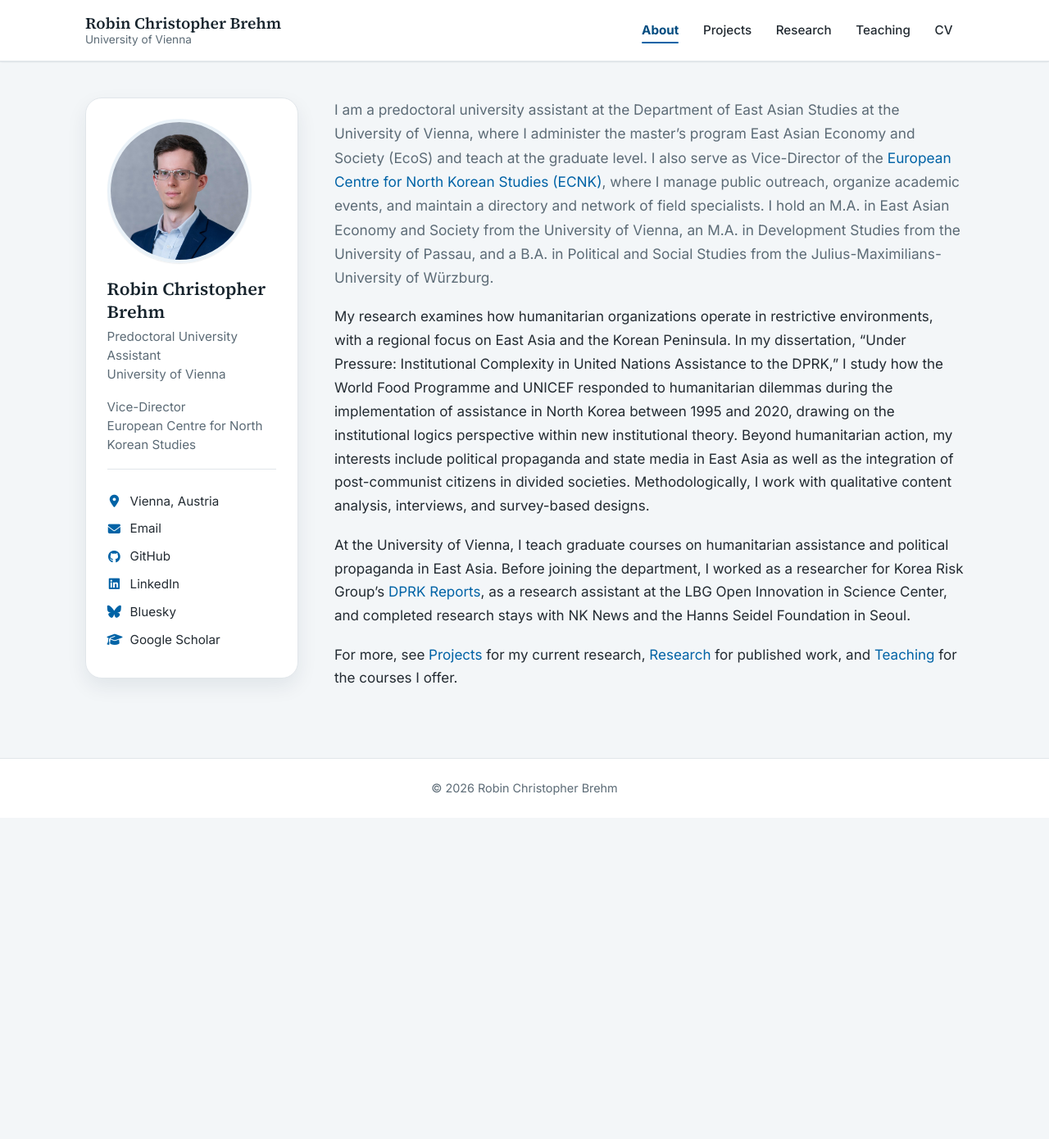
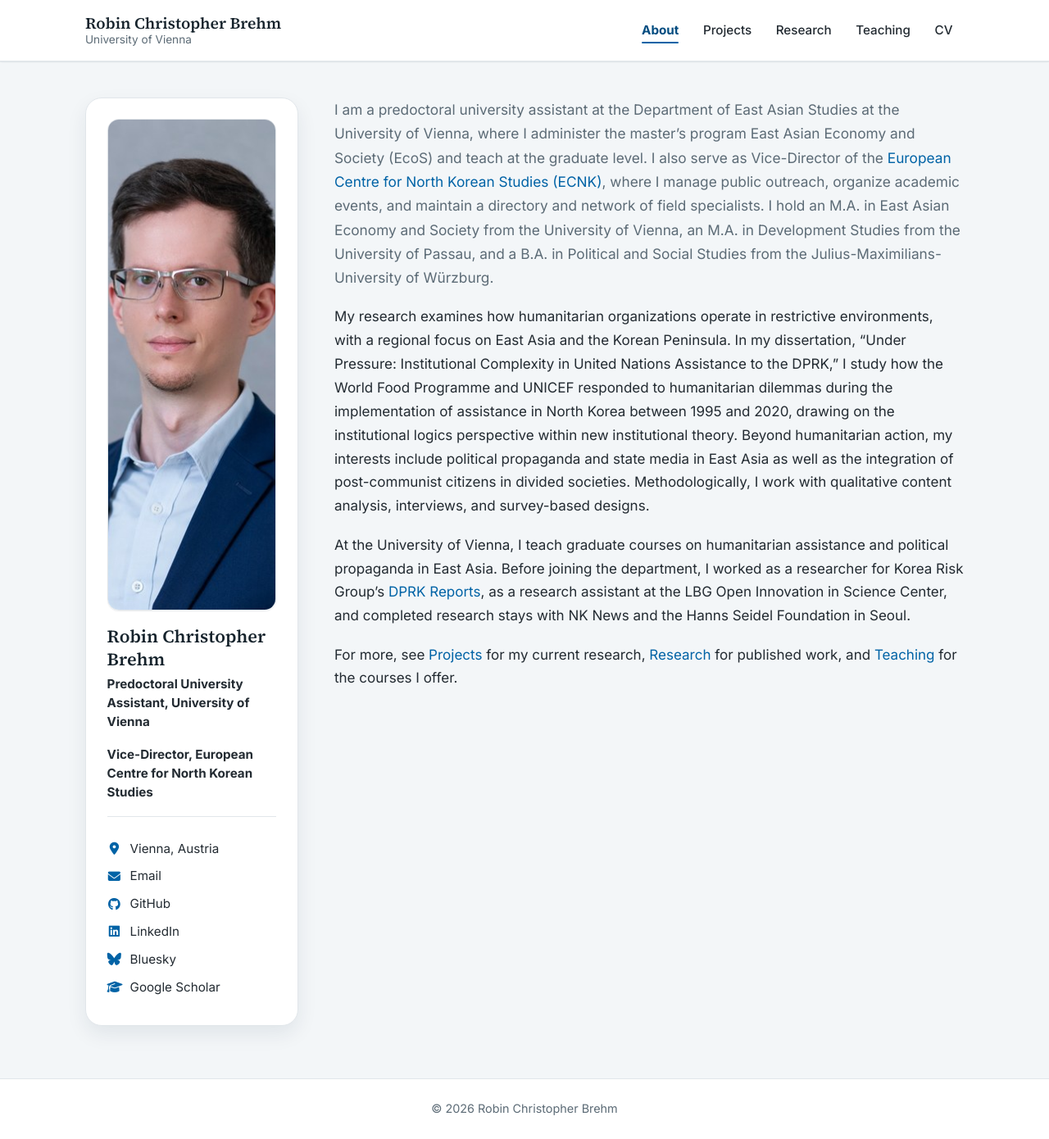
Before and after one commit to rcbrehm/rcbrehm.github.io, a Jekyll site: the page built from index.md, in a window 1280 px wide and 1390 px high. Shown: the whole window at 82% size. Built offline with Jekyll 4.4.1, drawn with Linux system fonts in a browser that asks for light colours.

Commit message:
Use rounded-rectangle portrait headshot; bold sidebar titles
Replace the circular avatar crop with a portrait-ratio rounded
rectangle (4:5), re-cropped and centered precisely on the face using
the glasses frame as a symmetry reference. Sidebar job titles are now
bold with the institution inline after a comma instead of on a new
line.

Co-Authored-By: Claude Sonnet 5 <noreply@anthropic.com>
Claude-Session: https://claude.ai/code/session_01PMbx3xo6jxrK2JRxDFZ5eL

```diff
--- a/_includes/sidebar.html
+++ b/_includes/sidebar.html
@@ -1,8 +1,8 @@
 <div class="author-card">
-  <img class="author-avatar" src="{{ site.author.headshot | relative_url }}" alt="{{ site.author.name }}" width="200" height="200">
+  <img class="author-avatar" src="{{ site.author.headshot | relative_url }}" alt="{{ site.author.name }}" width="480" height="600">
   <h2 class="author-name">{{ site.author.name }}</h2>
-  <p class="author-title">{{ site.author.title1 }}<br>{{ site.author.title2 }}</p>
-  <p class="author-title">{{ site.author.title3 }}<br>{{ site.author.title4 }}</p>
+  <p class="author-title">{{ site.author.title1 }}, {{ site.author.title2 }}</p>
+  <p class="author-title">{{ site.author.title3 }}, {{ site.author.title4 }}</p>
   <ul class="author-links">
     {% for link in site.author.links %}
     <li><a href="{{ link.url }}" title="{{ link.label }}"><i class="{{ link.icon }}" aria-hidden="true"></i><span>{{ link.label }}</span></a></li>
--- a/assets/css/style.css
+++ b/assets/css/style.css
@@ -123,16 +123,16 @@ a:hover { color: var(--accent-dark); text-decoration: underline; }
   padding: 1.6rem;
 }
 .author-avatar {
-  width: 176px;
-  height: 176px;
-  border-radius: 50%;
+  width: 100%;
+  aspect-ratio: 4 / 5;
+  border-radius: var(--radius-md);
   object-fit: cover;
   display: block;
-  border: 4px solid var(--accent-soft);
+  border: 1px solid var(--border);
   box-shadow: var(--shadow-sm);
 }
 .author-name { margin: 1.1rem 0 0.3rem; font-family: var(--font-serif); font-size: 1.35rem; font-weight: 600; line-height: 1.3; color: var(--heading); }
-.author-title { margin: 0 0 1.1rem; color: var(--muted); font-size: 0.95rem; line-height: 1.5; }
+.author-title { margin: 0 0 1.1rem; color: var(--text); font-weight: 700; font-size: 0.95rem; line-height: 1.5; }
 .author-links { list-style: none; margin: 0; padding: 1.1rem 0 0; border-top: 1px solid var(--border); font-size: 0.95rem; }
 .author-links li { margin: 0.5rem 0; }
 .author-links a { color: var(--text); display: flex; align-items: center; gap: 0.65rem; }
@@ -239,7 +239,7 @@ a:hover { color: var(--accent-dark); text-decoration: underline; }
 @media (max-width: 800px) {
   .page-wrap { grid-template-columns: 1fr; gap: 2rem; padding-top: 2rem; }
   .author-card { text-align: center; }
-  .author-avatar { margin: 0 auto; width: 150px; height: 150px; }
+  .author-avatar { margin: 0 auto; max-width: 200px; }
   .author-links { display: inline-block; text-align: left; }
   .header-inner { justify-content: center; text-align: center; }
   .site-brand { align-items: center; }
```
Also changed, not shown: assets/images/headshot.jpg.
